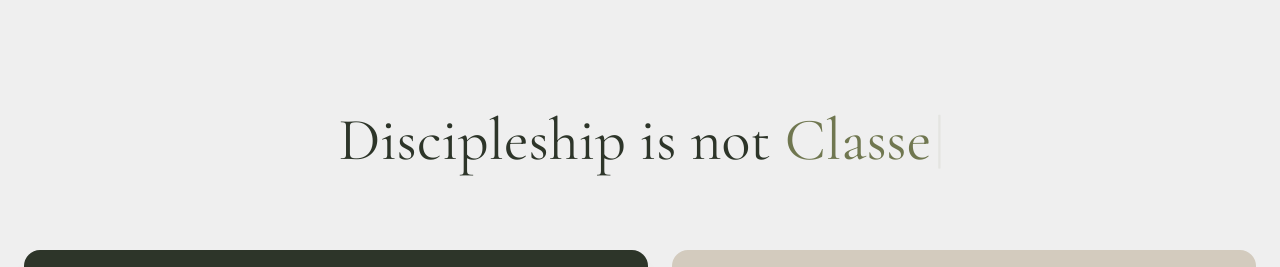
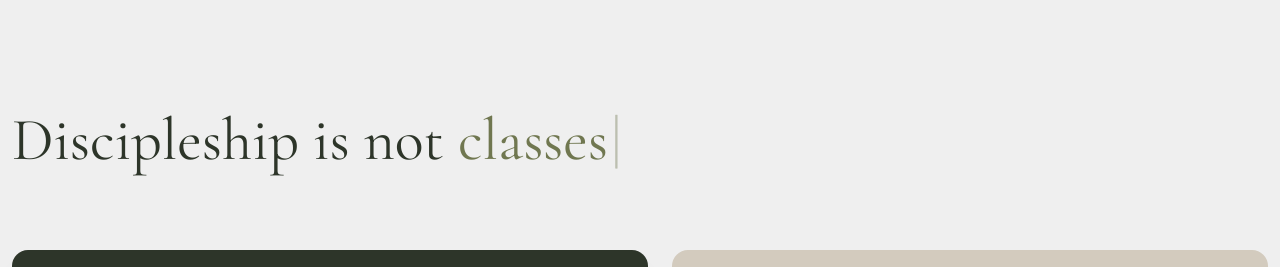
Before and after one commit to pandalexander/sandals-site, a React (Vite) app: page / in a window 1280 px wide. Shown: the part 630-897 px from the top of the page. Built offline with nearby package versions, Linux system fonts and the light colour scheme.

Commit message:
Implement minor styling and copy changes

```diff
--- a/src/App.jsx
+++ b/src/App.jsx
@@ -9,29 +9,16 @@ import Mission from "./components/Mission";
 import CTA from "./components/CTA";
 
 import Footer from "./components/Footer";
-import ServicesWithPhotos from "./components/ServiceSectionPhotos";
+// import ServicesWithPhotos from "./components/ServiceSectionPhotos";
 
 function App() {
-  const notDiscipleshipList = [
-    "Sunday Service",
-    "Bible Studies",
-    "Classes",
-    "Programs",
-    "Small Group",
-    "Retreats",
-    "Men's Groups",
-    "Women's Groups",
-    "Youth Ministries",
-    "Recovery Ministries",
-  ];
-
   return (
     <>
       <Navbar />
 
       <div className="flex flex-col items-stretch">
         <Hero />
-        <ScrollSection notDiscipleshipList={notDiscipleshipList} />
+        <ScrollSection />
         <WhyDisciple />
         <Mission />
 
@@ -39,23 +26,10 @@ function App() {
 
         <Services />
         <CTA />
-        <ServicesWithPhotos />
+        {/* <ServicesWithPhotos /> */}
 
         <Footer />
       </div>
-
-      {/* <h1 className="text-3xl font-bold underline bg-primary">Hello world!</h1>
-      <div className="bg-primaryMain text-baseLight">primaryMain</div>
-      <div className="bg-primaryDark text-baseLight">primaryDark</div>
-      <div className="bg-baseDark text-baseLight">baseDark</div>
-      <div className="bg-baseLight">baseLight</div>
-      <div className="bg-accentTertiary text-baseLight">accentTertiary</div>
-      <div className="bg-accentMuted">accentMuted</div>
-      <div className="bg-accentLight">accentLight</div>
-      <div className="bg-highlight text-baseLight">highlight</div>
-      <div className="text-5xl font-personality">personality font</div>
-      <div className="text-3xl font-accent">accent</div>
-      <div className="text-xl font-main">main font</div> */}
     </>
   );
 }
--- a/src/components/CTA.jsx
+++ b/src/components/CTA.jsx
@@ -12,7 +12,7 @@ const CTA = () => {
           <div className="flex items-center">
             <h1 className="font-bold text-primaryDark text-4xl md:text-5xl lg:text-6xl !leading-snug text-balance">
               Start Transforming Discipleship in Your Church&nbsp;
-              <span className="bg-gradient-to-br from-primaryMain to-highlight bg-clip-text text-transparent">
+              <span className="bg-gradient-to-br from-primaryMain to-primaryDark bg-clip-text text-transparent">
                 Today
               </span>
             </h1>
--- a/src/components/Footer.jsx
+++ b/src/components/Footer.jsx
@@ -6,22 +6,22 @@ const Footer = () => {
           <div className="grid grid-cols-2 gap-4">
             <div>
               <h3 className="text-md font-semibold mb-4">Contact</h3>
-              <ul className="space-y-2">
+              <ul className="space-y-2 ">
                 <li>
                   <a
                     href=""
-                    className="text-primaryDark hover:text-primaryMain"
+                    className="text-primaryDark hover:text-primaryMain transition-all duration-300 ease-in-out"
                   >
-                    Book a Demo
+                    Get the app
                   </a>
                 </li>
                 <li>
                   <a
                     href="mailto:contact@sandalsdisciple.com"
                     target="_blank"
-                    className="text-primaryDark hover:text-primaryMain"
+                    className="text-primaryDark hover:text-primaryMain transition-all duration-300 ease-in-out"
                   >
-                    Email us
+                    Get in contact
                   </a>
                 </li>
               </ul>
@@ -33,7 +33,7 @@ const Footer = () => {
                   <a
                     href=""
                     target="_blank"
-                    className="text-primaryDark hover:text-primaryMain"
+                    className="text-primaryDark hover:text-primaryMain transition-all duration-300 ease-in-out"
                   >
                     Privacy Policy
                   </a>
@@ -42,9 +42,9 @@ const Footer = () => {
                   <a
                     href=""
                     target="_blank"
-                    className="text-primaryDark hover:text-primaryMain"
+                    className="text-primaryDark hover:text-primaryMain transition-all duration-300 ease-in-out"
                   >
-                    Careers
+                    Read more
                   </a>
                 </li>
               </ul>
--- a/src/components/ScrollSection.jsx
+++ b/src/components/ScrollSection.jsx
@@ -11,25 +11,25 @@ export default function ScrollSection() {
           "
       >
         {/* Wrapper for the services section with a max width */}
-        <div className="w-full max-w-7xl  text-center mx-3">
+        <div className="w-full max-w-7xl text-center lg:text-left mx-3">
           {/* Content container with responsive layout */}
-          <div className="flex lg:flex-row flex-col justify-center flex-wrap">
+          <div className="flex lg:flex-row flex-col sm:justify-center lg:justify-start flex-wrap">
             <h2 className="text-5xl md:text-6xl mt-10 text-primaryDark text-wrap md:text-nowrap lg:my-10">
               Discipleship is not&nbsp;
             </h2>
             <div className="font-personality text-5xl md:text-6xl my-10 text-primaryMain">
               <Typewriter
                 words={[
-                  "Sunday Service",
-                  "Bible Studies",
-                  "Classes",
-                  "Programs",
-                  "Small Group",
-                  "Retreats",
-                  "Men's Groups",
-                  "Women's Groups",
-                  "Youth Ministries",
-                  "Recovery Ministries",
+                  "sunday service",
+                  "bible studies",
+                  "classes",
+                  "programs",
+                  "small group",
+                  "retreats",
+                  "men's group",
+                  "women's group",
+                  "youth ministries",
+                  "recovery ministries",
                 ]}
                 loop={false}
                 cursor
@@ -64,7 +64,7 @@ export default function ScrollSection() {
             </ul>
           </div> */}
 
-          <div className="font-main mx-3 text-left text-accentLight text-lg my-10 space-y-6 md:flex md:gap-6 md:justify-center md:items-stretch md:space-y-0">
+          <div className="font-main text-left text-accentLight text-lg my-10 space-y-6 md:flex md:gap-6 md:justify-center md:items-stretch md:space-y-0">
             <div className="bg-primaryDark hover:bg-opacity-90 shadow-xl p-6 space-y-2 rounded-2xl hover:-translate-y-1 transition-all duration-300 ">
               <CircleAlert className="text-amber-600 w-6 h-6" />{" "}
               <p className="">
```
